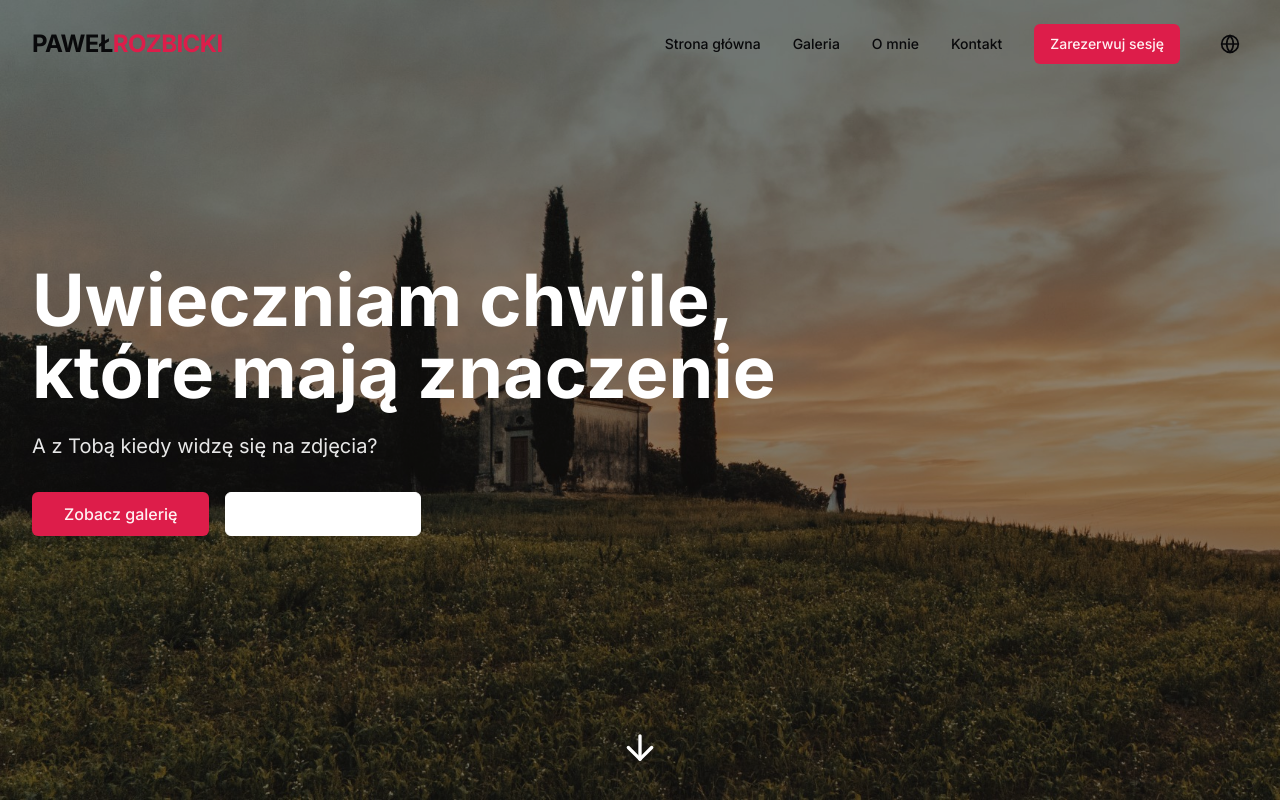
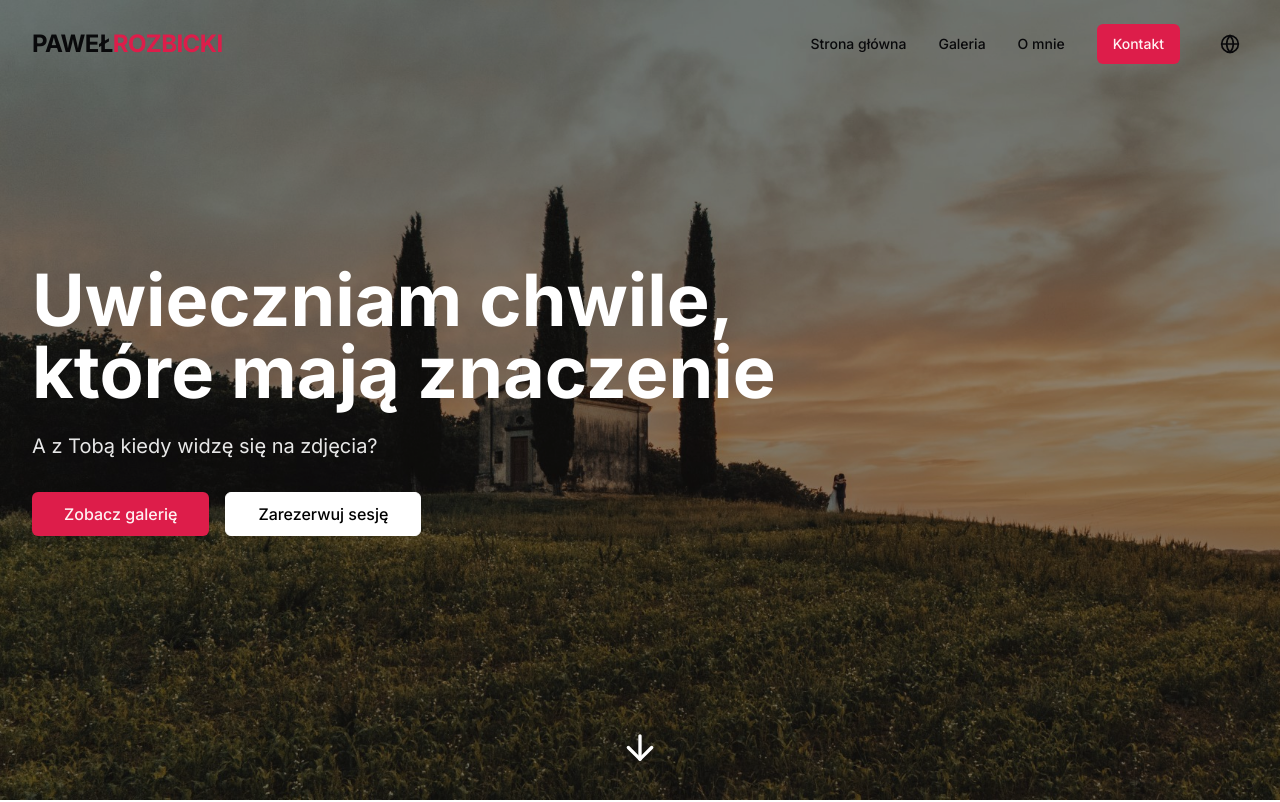
Before and after one commit to rafalwizen/photographer-website-next-js-2, a Next.js app: page / in a window 1280 px wide. Shown: the top 802 px of the page. Built offline with nearby package versions, Linux system fonts and the light colour scheme.

Commit message:
Change buttons behaviour a and some translations

```diff
--- a/src/app/page.tsx
+++ b/src/app/page.tsx
@@ -87,13 +87,12 @@ export default function Home() {
               >
                 {t("nav.about")}
               </button>
-              <button
+              <Button
                   onClick={() => scrollToSection(contactRef)}
                   className="text-sm font-medium hover:text-primary transition-colors"
               >
                 {t("nav.contact")}
-              </button>
-              <Button>{t("nav.book")}</Button>
+              </Button>
               <LanguageSwitcher />
             </div>
 
@@ -130,11 +129,11 @@ export default function Home() {
                 <button onClick={() => scrollToSection(aboutRef)} className="text-2xl font-medium">
                   {t("nav.about")}
                 </button>
-                <button onClick={() => scrollToSection(contactRef)} className="text-2xl font-medium">
+                <Button size="lg"
+                        className="mt-4"
+                        onClick={() => scrollToSection(contactRef)}
+                >
                   {t("nav.contact")}
-                </button>
-                <Button size="lg" className="mt-4">
-                  {t("nav.book")}
                 </Button>
               </div>
             </motion.div>
@@ -166,7 +165,9 @@ export default function Home() {
                 <Button size="lg" className="text-base" onClick={() => scrollToSection(galleryRef)}>
                   {t("hero.viewGallery")}
                 </Button>
-                <Button size="lg" variant="outline" className="text-base text-white border-white hover:bg-white/10">
+                <Button size="lg" variant="outline" className="text-base text-black border-white hover:bg-white/10"
+                        onClick={() => scrollToSection(contactRef)}
+                >
                   {t("hero.bookSession")}
                 </Button>
               </div>
--- a/src/contexts/language-context.tsx
+++ b/src/contexts/language-context.tsx
@@ -17,7 +17,6 @@ const translations = {
         "nav.gallery": "Gallery",
         "nav.about": "About",
         "nav.contact": "Contact",
-        "nav.book": "Book a Session",
 
         // Hero
         "hero.title": "Capturing moments that that matter",
@@ -82,7 +81,6 @@ const translations = {
         "nav.gallery": "Galeria",
         "nav.about": "O mnie",
         "nav.contact": "Kontakt",
-        "nav.book": "Zarezerwuj sesję",
 
         // Hero
         "hero.title": "Uwieczniam chwile, które mają znaczenie",
```
